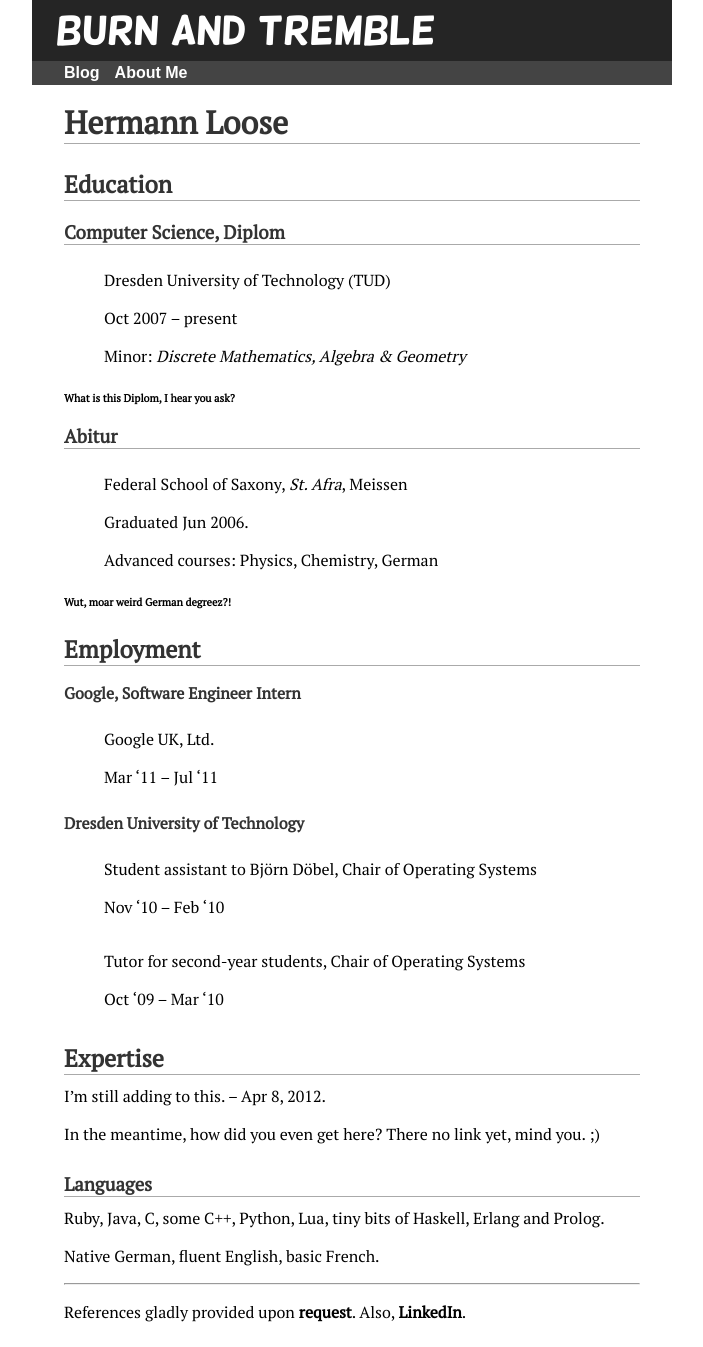
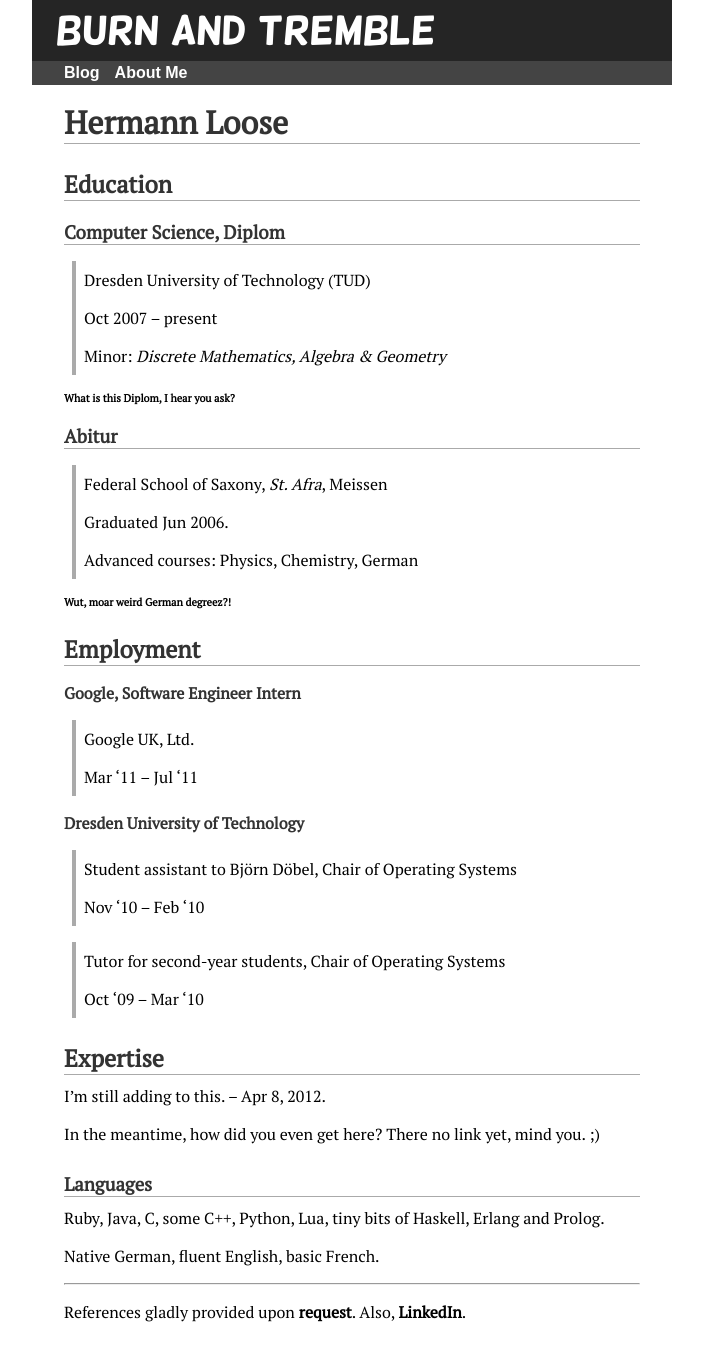
Before and after one commit to hermannloose/hermannloose.github.com, a Jekyll site: the page built from cv.md, in a window 1280 px wide. Shown: the whole page, without its empty margins (288-991 px from the left). Built offline with Jekyll 4.4.1, drawn with Linux system fonts in a browser that asks for light colours; some web fonts are replaced.

Commit message:
Update CSS for nicer blockquotes.

```diff
--- a/css/style.css
+++ b/css/style.css
@@ -143,3 +143,9 @@ h1, h2, h3 {
   margin: 0em;
   padding: 0em;
 }
+
+blockquote {
+  border-left: solid 4px #aaa;
+  padding: 0 0.5em;
+  margin-left: 0.5em;
+}
```
